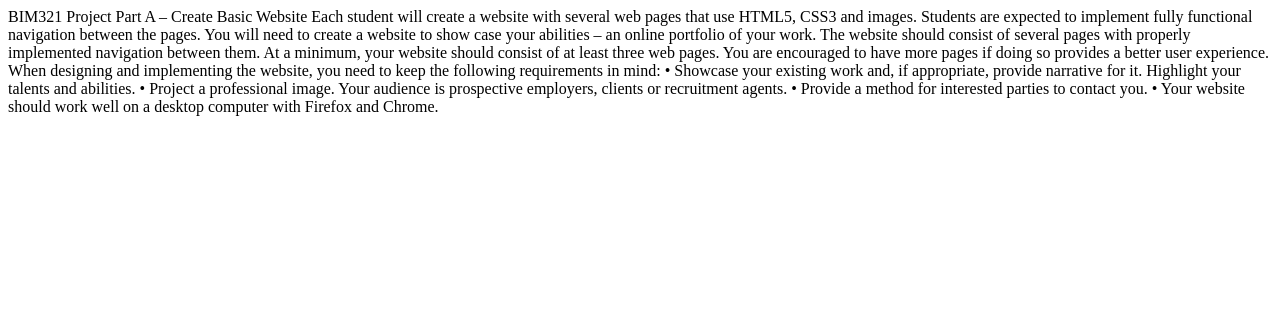
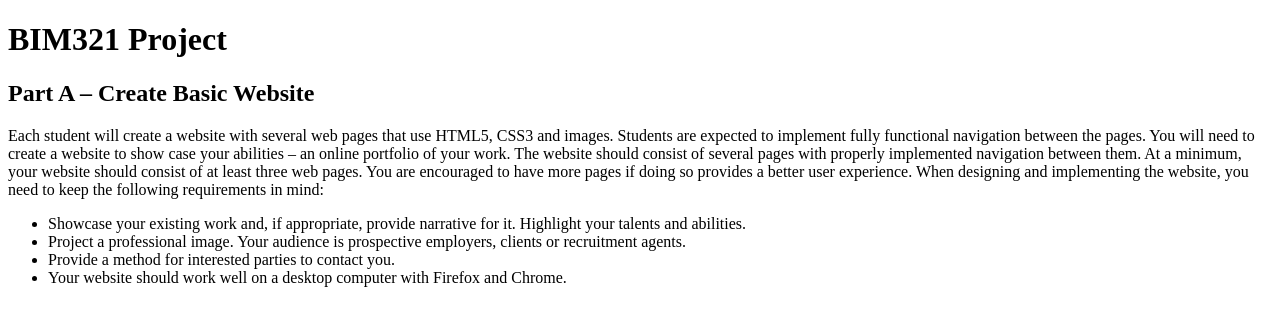
Before and after one commit to sasukeabin/trivial-site, a plain HTML site: page index.html in a window 1280 px wide. Drawn offline with Linux system fonts and the light colour scheme.

Commit message:
Apply markup to index.html

```diff
--- a/index.html
+++ b/index.html
@@ -5,8 +5,11 @@
   <title>BIM321 Project</title>
  </head>
  <body>
-        BIM321 Project
-        Part A – Create Basic Website
+        <h1>BIM321 Project</h1>
+
+        <h2>Part A – Create Basic Website</h2>
+
+        <p>
         Each student will create a website with several web pages that use HTML5, CSS3 and
         images. Students are expected to implement fully functional navigation between the pages.
         You will need to create a website to show case your abilities – an online portfolio of your
@@ -15,11 +18,21 @@
         are encouraged to have more pages if doing so provides a better user experience.
         When designing and implementing the website, you need to keep the following
         requirements in mind:
-        • Showcase your existing work and, if appropriate, provide narrative for it. Highlight
+        </p>
+        <ul>
+         <li>Showcase your existing work and, if appropriate, provide narrative for it. Highlight
         your talents and abilities.
-        • Project a professional image. Your audience is prospective employers, clients or
+        </li>
+        <li>
+         Project a professional image. Your audience is prospective employers, clients or
         recruitment agents.
-        • Provide a method for interested parties to contact you.
-        • Your website should work well on a desktop computer with Firefox and Chrome.
+        </li>
+        <li>
+            Provide a method for interested parties to contact you.
+         </li>
+         <li>
+         Your website should work well on a desktop computer with Firefox and Chrome.
+         </li>
+        </ul>
  </body>
 </html>
```
